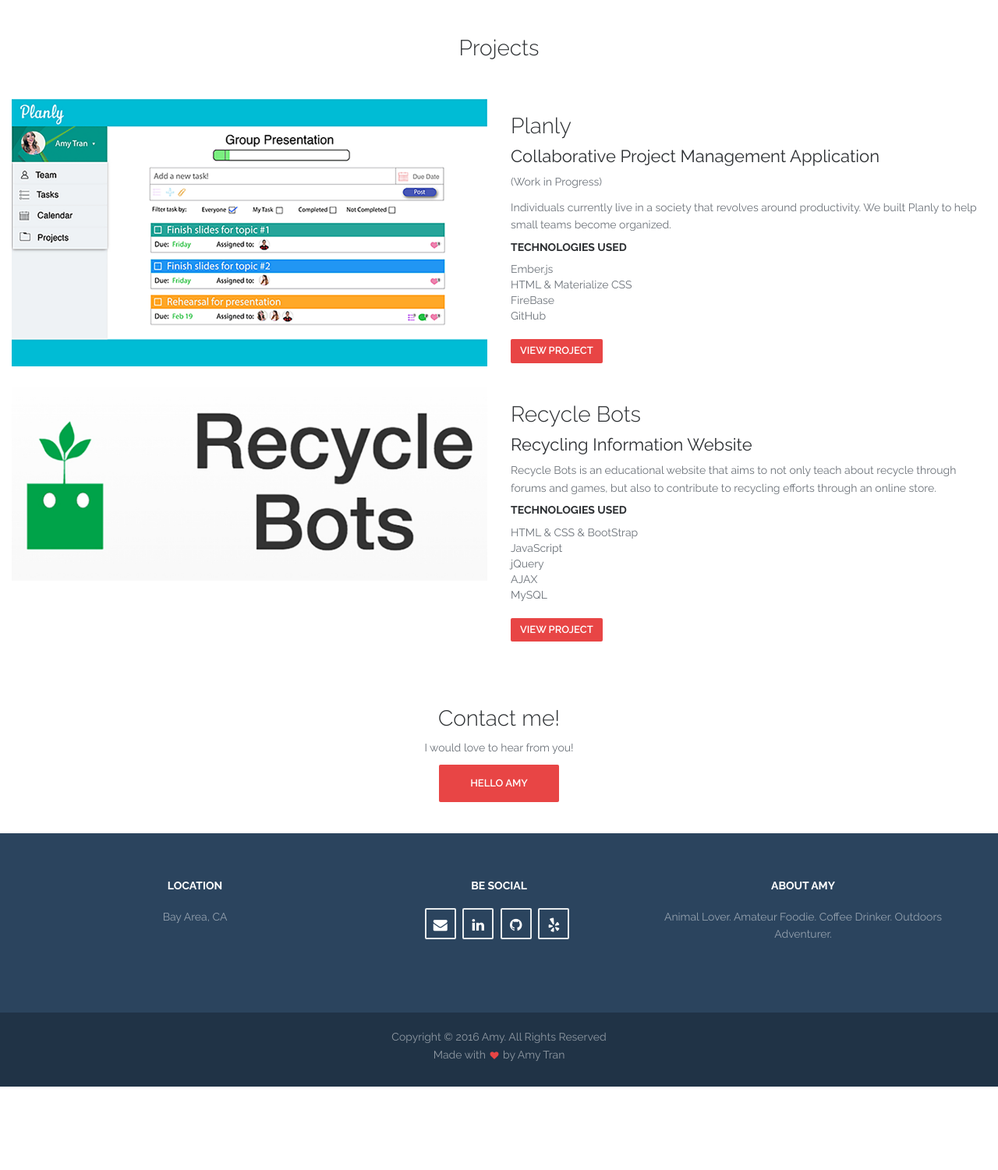
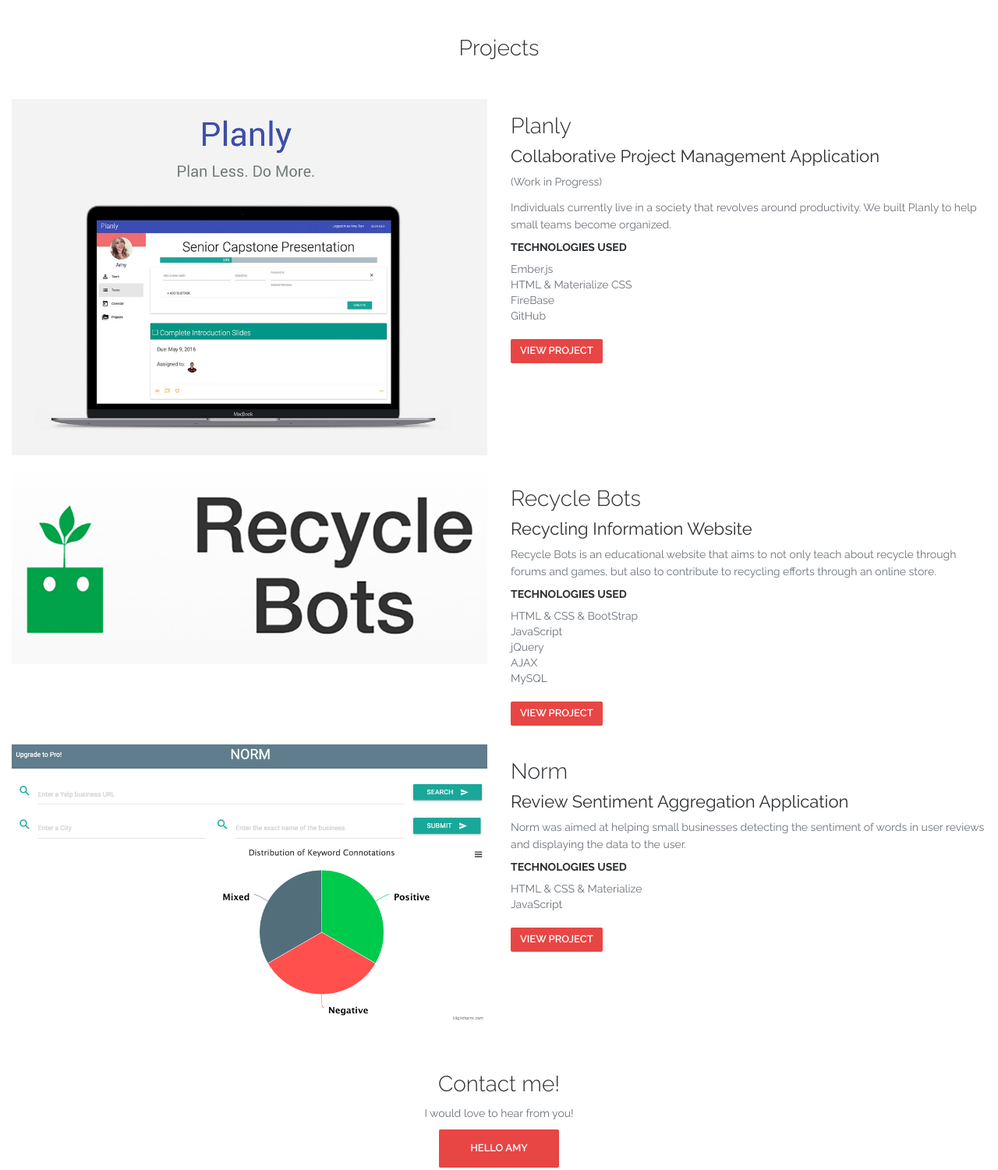
Before and after one commit to hellothereamy/hellothereamy.github.io, a plain HTML site: page index.html in a window 1280 px wide. Shown: the part 2820-4321 px from the top of the page at 78% size. Before the commit the page ends 4214 px from the top, so only its background shows below. Drawn offline with nearby package versions, Linux system fonts and the light colour scheme; files whose address does not match are found by name.

Commit message:
website changes

```diff
--- a/index.html
+++ b/index.html
@@ -207,8 +207,8 @@
             <div class="row">
             <!-- <div class="row no-gutter"> -->
                 <div class="work col-lg-6 col-md-6 col-sm-6 col-xs-12">
-                    <a href="images/planlyResize.jpg" class="work-box">
-                        <img src="images/planly.jpg" class="img-responsive" alt="">
+                    <a href="images/Planlybg.jpg" class="work-box">
+                        <img src="images/Planlybg.jpg" class="img-responsive" alt="">
                         <div class="overlay">
                             <div class="overlay-caption">
                                 <h5>Planly</h5>
@@ -230,7 +230,7 @@
                     <li>GitHub</li>
                 </ul>
                 <br>
-                <a class="btn btn-primary" href="planly.html">View Project </a>
+                <a target="_blank" class="btn btn-primary" href="planly.firebaseapp.com">View Project </a>
             </div>
         </div>
         <br>
@@ -259,8 +259,35 @@
                     <li>MySQL</li>
                 </ul>
                 <br>
-                 <a  target="_blank" class="btn btn-primary" href="http://students.engr.scu.edu/~atran2/recyclebots/finalindex.html">View Project </a>
+                 <a target="_blank" class="btn btn-primary" href="http://students.engr.scu.edu/~atran2/recyclebots/finalindex.html">View Project </a>
                 </div>
+
+            </div>
+             <div class="row">
+                 <div class="work col-lg-6 col-md-6 col-sm-6 col-xs-12 ">
+                     <a href="images/norm.png" class="work-box">
+                         <img src="images/norm.png" class="img-responsive" alt="">
+                         <div class="overlay">
+                             <div class="overlay-caption">
+                                 <h5>Norm</h5>
+                                 <p>Review Sentiment Aggregation Application</p>
+                             </div>
+                         </div><!-- overlay -->
+                     </a>
+                  </div>
+               <div class="col-md-6 col-lg-6 col-sm-6 col-xs-12">
+                 <h3>Norm</h3>
+                 <h4>Review Sentiment Aggregation Application</h4>
+                 <p>Norm was aimed at helping small businesses detecting the sentiment of words in user reviews and displaying the data to the user.</p>
+                 <h5> Technologies Used </h5>
+                <ul>
+                    <li>HTML &amp; CSS &amp; Materialize</li>
+                    <li>JavaScript</li>
+                </ul>
+                <br>
+                 <a target="_blank" class="btn btn-primary" href="https://secure-lake-34968.herokuapp.com/">View Project </a>
+                </div>
+
             </div>
         </div> <!--end of container fluid -->
 
```
Also changed, not shown: images/Planlybg.jpg (added), images/norm.png (added), images/team-1.jpg (deleted), images/team-2.jpg (deleted), images/team-3.jpg (deleted), images/team-4.jpg (deleted), images/testimonial-1.jpg (deleted), images/testimonial-2.jpg (deleted), images/work-1.jpg (deleted), images/work-2.jpg (deleted), images/work-3.jpg (deleted), 2 other files.
